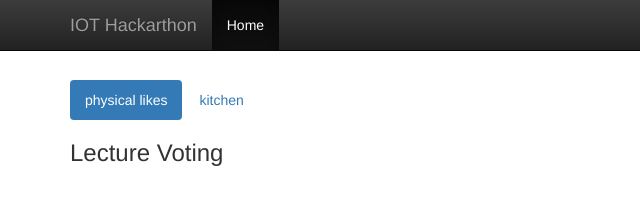
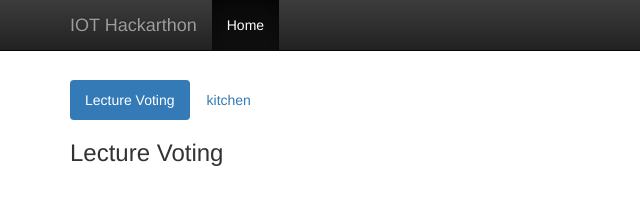
Before and after one commit to GorillaJulz/hhz-photon, a plain HTML site: page public/index.html at #/dashboard in a window 1280 px wide. Shown: the full height of the page, 0-640 px from the left. Drawn offline with nearby package versions, Linux system fonts and the light colour scheme.

Commit message:
change namings

```diff
--- a/public/components/dashboard/dashboard.ctr.js
+++ b/public/components/dashboard/dashboard.ctr.js
@@ -39,10 +39,10 @@
 
       		var chart = new CanvasJS.Chart("chartContainer",{
       			title: {
-      				text: "physical likes"
+      				text: "Lecture Voting"
       			},
       			axisY: {
-      				suffix: " C"
+      				suffix: " votes"
       			},
       			legend :{
       				verticalAlign: 'bottom',
--- a/public/components/dashboard/dashboard.html
+++ b/public/components/dashboard/dashboard.html
@@ -1,7 +1,7 @@
 <div class="container ng-scope" style="margin-top: 80px;">
 
        <ul class="nav nav-pills">
-         <li class="active"><a data-toggle="pill" href="#home">physical likes</a></li>
+         <li class="active"><a data-toggle="pill" href="#home">Lecture Voting</a></li>
          <li><a data-toggle="pill" href="#menu1">kitchen</a></li>
 
        </ul>
```
